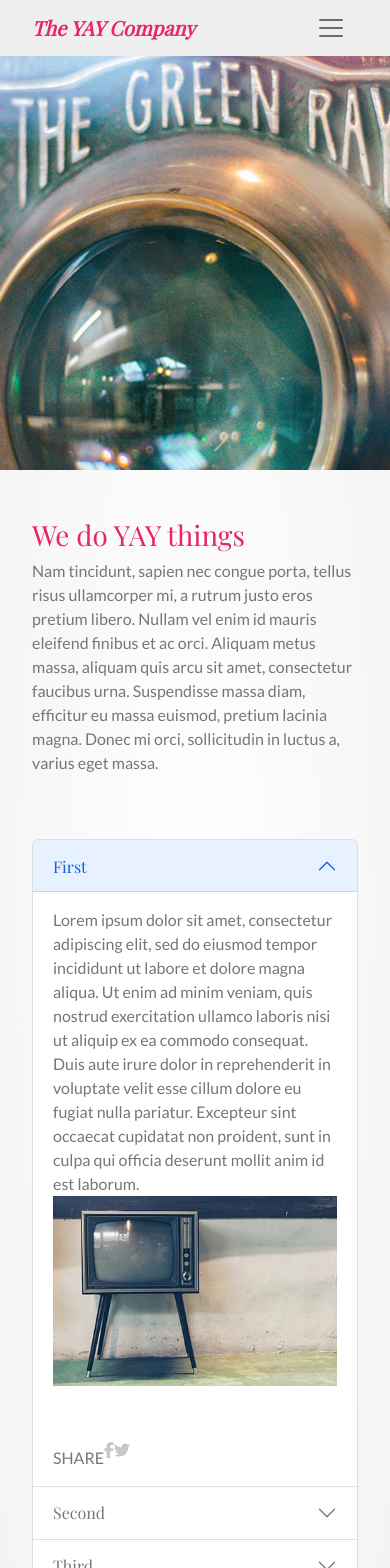
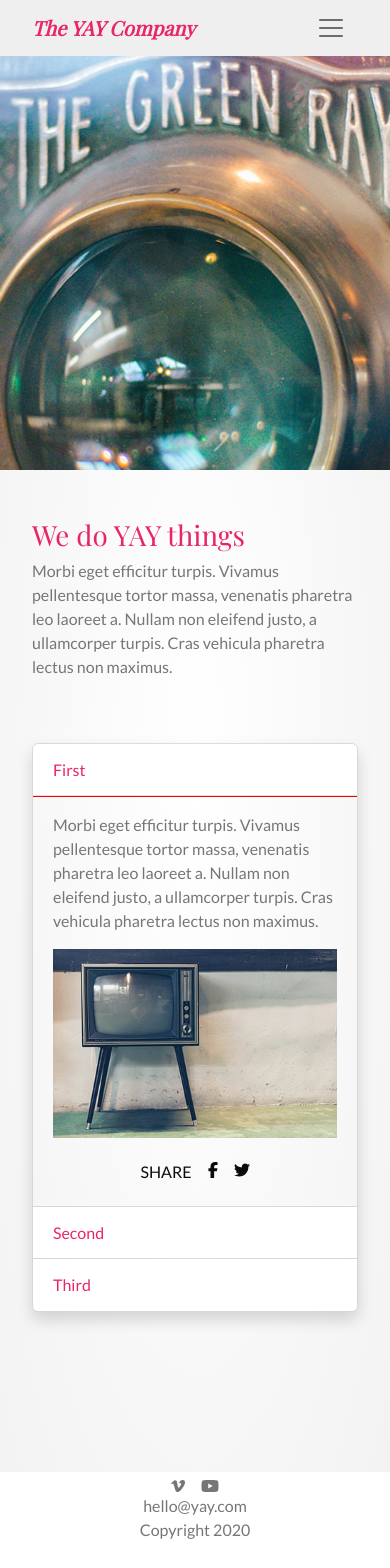
Before and after one commit to Noroff-FEU-Assignments/css-frameworks-ca-Jimbozz, a React (Create React App) app: page / in a window 390 px wide. Shown: the top 1568 px of the page. After the commit the page ends 1547 px from the top, so only its background shows below. Built offline with nearby package versions, Linux system fonts and the light colour scheme; a web font is replaced by a local one.

Commit message:
styled accordion and tab section

```diff
--- a/src/components/pages/Index.js
+++ b/src/components/pages/Index.js
@@ -41,79 +41,82 @@ function index() {
       <Container className="intro">
         <h1>We do YAY things</h1>
         <p>
-          Nam tincidunt, sapien nec congue porta, tellus risus ullamcorper mi, a
-          rutrum justo eros pretium libero. Nullam vel enim id mauris eleifend
-          finibus et ac orci. Aliquam metus massa, aliquam quis arcu sit amet,
-          consectetur faucibus urna. Suspendisse massa diam, efficitur eu massa
-          euismod, pretium lacinia magna. Donec mi orci, sollicitudin in luctus
-          a, varius eget massa.
+          Morbi eget efficitur turpis. Vivamus pellentesque tortor massa,
+          venenatis pharetra leo laoreet a. Nullam non eleifend justo, a
+          ullamcorper turpis. Cras vehicula pharetra lectus non maximus.
         </p>
       </Container>
       <Container className="tabs">
-        <Accordion defaultActiveKey="0" className="d-md-none">
+        <Accordion defaultActiveKey="0" className="d-md-none shadow">
           <Accordion.Item eventKey="0">
             <Accordion.Header>First</Accordion.Header>
             <Accordion.Body>
-              Lorem ipsum dolor sit amet, consectetur adipiscing elit, sed do
-              eiusmod tempor incididunt ut labore et dolore magna aliqua. Ut
-              enim ad minim veniam, quis nostrud exercitation ullamco laboris
-              nisi ut aliquip ex ea commodo consequat. Duis aute irure dolor in
-              reprehenderit in voluptate velit esse cillum dolore eu fugiat
-              nulla pariatur. Excepteur sint occaecat cupidatat non proident,
-              sunt in culpa qui officia deserunt mollit anim id est laborum.
+              <p>
+                Morbi eget efficitur turpis. Vivamus pellentesque tortor massa,
+                venenatis pharetra leo laoreet a. Nullam non eleifend justo, a
+                ullamcorper turpis. Cras vehicula pharetra lectus non maximus.
+              </p>
               <img
                 className="d-block w-100"
                 src={TabOne}
                 alt="Television against wall"
               />
-              <div className="tab__icons">
+              <div className="accordion__icons">
                 SHARE
+                <Link to="/#">
                   <FontAwesomeIcon icon={faFacebookF} />
+                </Link>
+                <Link to="/#">
                   <FontAwesomeIcon icon={faTwitter} />
+                </Link>
               </div>
             </Accordion.Body>
           </Accordion.Item>
           <Accordion.Item eventKey="1">
             <Accordion.Header>Second</Accordion.Header>
             <Accordion.Body>
-              Lorem ipsum dolor sit amet, consectetur adipiscing elit, sed do
-              eiusmod tempor incididunt ut labore et dolore magna aliqua. Ut
-              enim ad minim veniam, quis nostrud exercitation ullamco laboris
-              nisi ut aliquip ex ea commodo consequat. Duis aute irure dolor in
-              reprehenderit in voluptate velit esse cillum dolore eu fugiat
-              nulla pariatur. Excepteur sint occaecat cupidatat non proident,
-              sunt in culpa qui officia deserunt mollit anim id est laborum.
+              <p>
+                Morbi eget efficitur turpis. Vivamus pellentesque tortor massa,
+                venenatis pharetra leo laoreet a. Nullam non eleifend justo, a
+                ullamcorper turpis. Cras vehicula pharetra lectus non maximus.
+              </p>
               <img
                 className="d-block w-100"
                 src={TabTwo}
                 alt="Frames on wall"
               />
-              <div className="tab__icons">
+              <div className="accordion__icons">
                 SHARE
+                <Link to="/#">
                   <FontAwesomeIcon icon={faFacebookF} />
+                </Link>
+                <Link to="/#">
                   <FontAwesomeIcon icon={faTwitter} />
+                </Link>
               </div>
             </Accordion.Body>
           </Accordion.Item>
           <Accordion.Item eventKey="2">
             <Accordion.Header>Third</Accordion.Header>
             <Accordion.Body>
-              Lorem ipsum dolor sit amet, consectetur adipiscing elit, sed do
-              eiusmod tempor incididunt ut labore et dolore magna aliqua. Ut
-              enim ad minim veniam, quis nostrud exercitation ullamco laboris
-              nisi ut aliquip ex ea commodo consequat. Duis aute irure dolor in
-              reprehenderit in voluptate velit esse cillum dolore eu fugiat
-              nulla pariatur. Excepteur sint occaecat cupidatat non proident,
-              sunt in culpa qui officia deserunt mollit anim id est laborum.
+              <p>
+                Morbi eget efficitur turpis. Vivamus pellentesque tortor massa,
+                venenatis pharetra leo laoreet a. Nullam non eleifend justo, a
+                ullamcorper turpis. Cras vehicula pharetra lectus non maximus.
+              </p>
               <img
                 className="d-block w-100"
                 src={TabThree}
                 alt="Rusted wall with window"
               />
-              <div className="tab__icons">
+              <div className="accordion__icons">
                 SHARE
+                <Link to="/#">
                   <FontAwesomeIcon icon={faFacebookF} />
+                </Link>
+                <Link to="/#">
                   <FontAwesomeIcon icon={faTwitter} />
+                </Link>
               </div>
             </Accordion.Body>
           </Accordion.Item>
@@ -173,7 +176,7 @@ function index() {
                       rhoncus.
                     </div>
                     <div className="tab__icons d-flex align-items-center">
-                      SHARE
+                      <div>SHARE</div>
                       <Link to="/#">
                         <FontAwesomeIcon icon={faFacebookF} />
                       </Link>
--- a/src/sass/partials/_index.scss
+++ b/src/sass/partials/_index.scss
@@ -38,12 +38,13 @@
     border-radius: $border-radius;
     border-top-left-radius: 0px;
     box-shadow: 0 0.5rem 1rem rgba($black, 0.15);
-    color: $colour-black;
   }
 
   .tab__icons {
+    display: flex;
     margin-top: 3rem;
     gap: 1.5rem;
+    color: $colour-black;
 
     .svg-inline--fa {
       height: 2rem;
@@ -59,3 +60,38 @@
     padding: 0.7rem 2rem;
   }
 }
+
+//accordion
+
+.accordion {
+  border-radius: 6px;
+
+  &__icons {
+    color: $colour-black;
+    gap: 1rem;
+    display: flex;
+    align-items: center;
+    justify-content: center;
+    margin-top: 1rem;
+
+    .svg-inline--fa {
+      height: 2rem;
+    }
+  }
+
+  .accordion-header {
+    font-family: $primary-font;
+
+    .accordion-button {
+      color: $colour-primary;
+
+      &::after {
+        display: none;
+      }
+    }
+  }
+}
+
+.show {
+  border-top: 1px solid red;
+}
--- a/src/sass/style.scss
+++ b/src/sass/style.scss
@@ -3,6 +3,7 @@ $colour-primary: #e92569;
 $colour-secondary: #767676;
 $colour-grey: #efefef;
 $colour-dark-grey: #c7c7c7;
+$primary-font: "Lato", sans-serif;
 $colour-black: #0a0a0a;
 .top__padding {
   padding-top: 3rem;
@@ -15,7 +16,7 @@ $theme-colors: (
   "light": $colour-grey,
 );
 $gradient: radial-gradient(rgba(white, 0.2), rgba(#e5e5e5, 0.5));
-$font-family-base: "Lato", sans-serif;
+$font-family-base: $primary-font;
 $headings-font-family: "Playfair Display", serif;
 $headings-color: $colour-primary;
 $body-color: $colour-secondary;
@@ -33,6 +34,11 @@ $link-decoration: none;
 $link-color: $colour-black;
 $grid-gutter-width: 4rem;
 $border-radius: 0.4rem;
+$accordion-bg: $gradient;
+$accordion-color: $colour-primary;
+$accordion-button-active-bg: white;
+$accordion-button-bg: $accordion-button-active-bg;
+$accordion-button-active-color: shade-color($colour-primary, 10%);
 
 @import "~bootstrap/scss/bootstrap";
 
```
Lines whose indentation alone changed are shown as unchanged.
